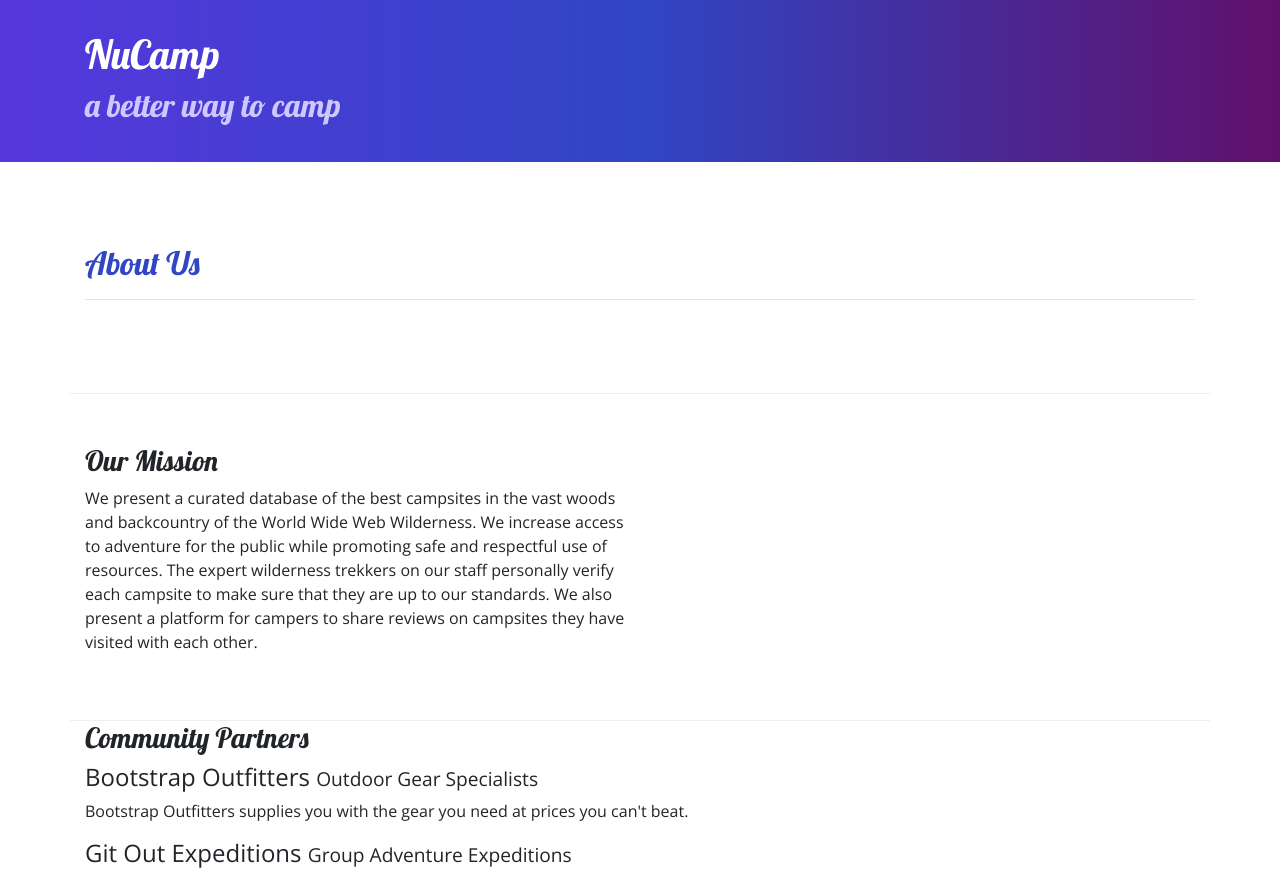
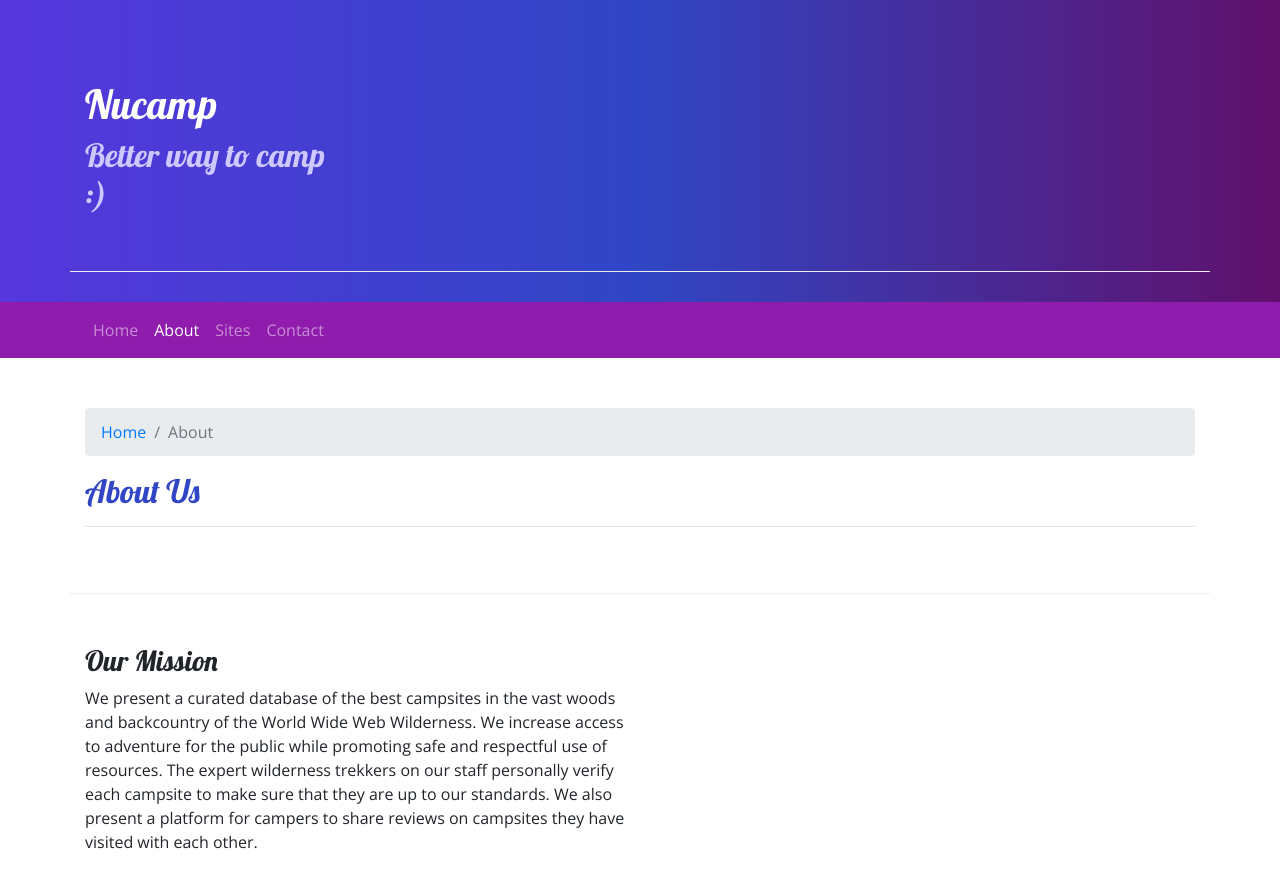
Before and after one commit to accountdaniel/camp-nucamp, a website: page aboutus.html in a window 1280 px wide. Shown: the top 873 px of the page. Drawn offline with nearby package versions, Linux system fonts and the light colour scheme.

Commit message:
Navbar and breadcrumbs

```diff
--- a/aboutus.html
+++ b/aboutus.html
@@ -15,18 +15,38 @@
 
     <header class="jumbotron jumbotron-fluid">
         <div class="container">
-            <div class="row">
-                <div class="col">
-                    <h1>NuCamp</h1>
-                    <h2>a better way to camp</h2>
+            <div class="row row-content align-items-center">
+                <div class="col-sm-4 col-md-3">
+                    <h1>Nucamp</h1>
+                    <h2>Better way to camp :)</h2>
                 </div>
             </div>
         </div>
     </header>
 
+    <nav class="navbar navbar-expand-sm navbar-dark sticky-top">
+        <div class="container">
+            <button class="navbar-toggler ml-auto" type="button" data-toggle="collapse" data-target="#nucampNavbar">
+                <span class="navbar-toggler-icon"></span>
+            </button>
+            <div class="collapse navbar-collapse" id="nucampNavbar">
+                <ul class="navbar-nav">
+                    <li class="nav-item"><a class="nav-link" href="index.html">Home</a></li>
+                    <li class="nav-item active"><a class="nav-link" href="#">About</a></li>
+                    <li class="nav-item"><a class="nav-link" href="#">Sites</a></li>
+                    <li class="nav-item"><a class="nav-link" href="#">Contact</a></li>
+                </ul>
+            </div>
+        </div>
+    </nav>
+
     <div class="container">
         <div class="row row-content">
-            <div class="col-12">
+            <div class="col">
+                <ol class="breadcrumb">
+                    <li class="breadcrumb-item"><a href="index.html">Home</a></li>
+                    <li class="breadcrumb-item active">About</li>
+                </ol>
                <h2>About Us</h2>
                <hr />
             </div>
--- a/style.css
+++ b/style.css
@@ -23,6 +23,7 @@ footer {
     padding: 30px;
     background-image: linear-gradient(to right, #5637DD, #3046C5, #60106B);
     color: white;
+    margin: 0;
 }
 
 .row-content {
@@ -30,3 +31,6 @@ footer {
     border-bottom: 1px ridge;
     min-height: 200px;
 }
+.navbar {
+    background-color: #901CAD;
+}
```
Also changed, not shown: index.html (+15 -0 lines).
